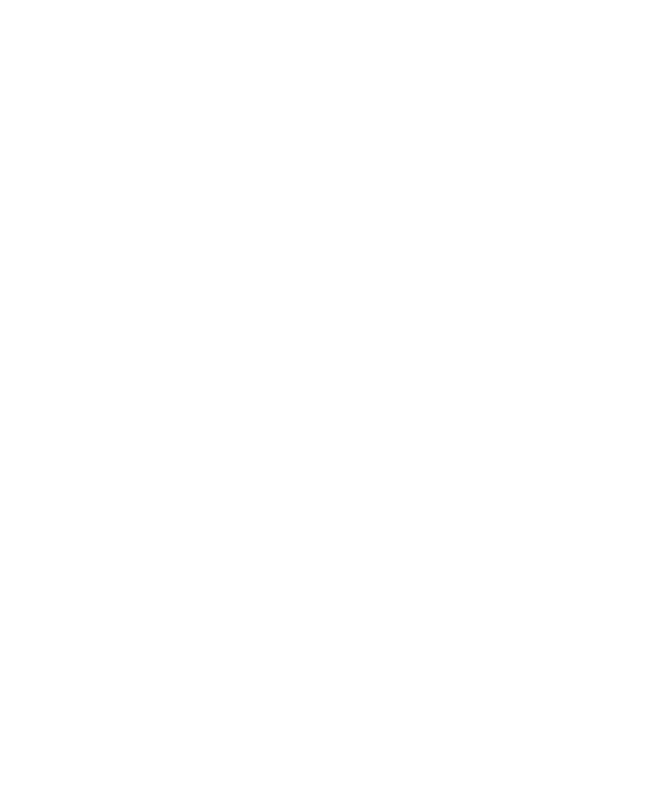
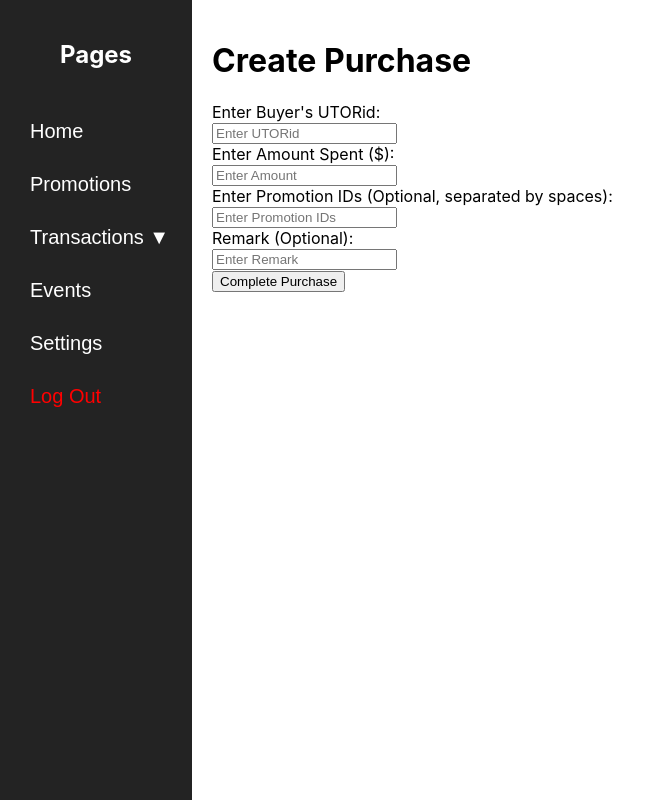
Before and after one commit to grandrx10/CSC309Website, a React (Create React App) app in the folder frontend/: page /transactions/purchase in a window 1280 px wide. Before the commit this address had no page. Shown: the whole page, without its empty margins (0-645 px from the left). Built offline with nearby package versions, Linux system fonts and the light colour scheme.

Commit message:
Cashier purchase creation page Extra: NavBar is always popped out

```diff
--- a/frontend/src/App.jsx
+++ b/frontend/src/App.jsx
@@ -11,6 +11,7 @@
 import Transfer from './pages/Features/Transactions/Transfer';
 import Redeem from './pages/Features/Transactions/Redeem';
 import Process from './pages/Features/Transactions/Process';
+import Purchase from './pages/Features/Transactions/Purchase';
 import Settings from './pages/Home/Settings';
 
 function App() {
@@ -30,6 +31,7 @@
         <Route path="/transfer" element={<Transfer />} />
         <Route path="/redeem" element={<Redeem />} />
         <Route path="/transactions/process" element={<Process />} />
+        <Route path="/transactions/purchase" element={<Purchase />} />
         <Route path="/settings" element={<Settings />} />
       </Routes>
     </Router>
--- a/frontend/src/components/NavBar.js
+++ b/frontend/src/components/NavBar.js
@@ -14,7 +14,7 @@
     /* I borrowed some of the open/close functionality from:
     https://medium.com/swlh/how-to-make-a-side-navigation-bar-in-reactjs-c90747f3410c
     */
-    const [width, setWidth] = useState("0%");
+    const [width, setWidth] = useState("15%");
     const [showSubMenu, setShowSubMenu] = useState(false);
     const openNav = () => {
         setWidth("15%")
@@ -28,9 +28,9 @@
 
     return (
         <div>
-            <button onClick={openNav} className="open-button">☰</button>
+            {/* <button onClick={openNav} className="open-button">☰</button> */}
             <div className="navbar" style={{width: width}}>
-                <button onClick={closeNav} className="close-button">X</button>
+                {/* <button onClick={closeNav} className="close-button">X</button> */}
                 <h2 className="navbar-title">Pages</h2>
                 <ul className="navbar-menu">
                     <li><button onClick={() => navigate('/home')} className={isActive('/home')}>Home</button></li>
@@ -44,6 +44,9 @@
                                 <li><button onClick={() => navigate('/transfer')} className={isActive('/transfer')}>Transfer</button></li>
                                 {isCashier && (
                                     <li><button onClick={() => navigate('/transactions/process')} className={isActive('/transactions/process')}>Process (for cashiers)</button></li>
+                                )}
+                                {isCashier && (
+                                    <li><button onClick={() => navigate('/transactions/purchase')} className={isActive('/transactions/purchase')}>Create Purchase (for cashiers)</button></li>
                                 )}
                             </ul>
                         )}
--- a/frontend/src/pages/Features/Transactions/Process.jsx
+++ b/frontend/src/pages/Features/Transactions/Process.jsx
@@ -50,7 +50,7 @@
     return (
         <div>
             <NavBar>
-                <div class="process">
+                <div className="process">
                     <h1>Process Redemption</h1>
                     <label htmlFor="amount">Enter Redemption ID:</label>
                     <div>
@@ -60,7 +60,7 @@
                             id="redemptionId"
                             value={redemptionId}
                             onChange={handleRedemptionIdChange}
-                            placeholder="Enter Amount"
+                            placeholder="Enter Redemption ID"
                         />
                     </div>
                     <button onClick={handleProcessing}>Process Redemption</button>
--- /dev/null
+++ b/frontend/src/pages/Features/Transactions/Purchase.jsx
@@ -0,0 +1,144 @@
+import React, { useState } from 'react';
+import NavBar from '../../../components/NavBar';
+
+const SuccessMessage = ({ utorId, amount, earned }) => (
+    <div className="transfer-success">
+        <h2>Purchase Successful!</h2>
+        <p>You completed {utorId}'s purchase worth ${amount}.</p>
+        <p>{utorId} earned {earned} points.</p>
+    </div>
+);
+
+const Purchase = () => {
+    const [utorId, setUtorId] = useState('');
+    const [amount, setAmount] = useState('');
+    const [remark, setRemark] = useState('');
+    const [promotions, setPromotions] = useState([]);
+    const [result, setResult] = useState(null);
+
+    const handleUtorIdChange = (event) => {
+        setUtorId(event.target.value);
+    };
+
+    const handleAmountChange = (event) => {
+        setAmount(parseFloat(event.target.value) || '');
+    };
+
+    const handleRemarkChange = (event) => {
+        setRemark(event.target.value);
+    };
+
+    const handlePromotionsChange = (event) => {
+        const input = event.target.value;
+        const ids = input.split(' ').map(id => id.trim()).filter(id => id !== '');
+        setPromotions(ids);
+    };
+
+    const handlePurchase = async () => {
+        try {
+            const token = localStorage.getItem('authToken');
+
+            const response = await fetch(`http://localhost:3100/transactions`, {
+                method: "POST",
+                headers: {
+                    "Content-Type": "application/json",
+                    "Authorization": `Bearer ${token}`
+                },
+                body: JSON.stringify({
+                    utorid: utorId,
+                    type: "purchase",
+                    spent: amount,
+                    remark: remark
+                })
+            });
+
+            if (response.ok) {
+                const data = await response.json();
+                setResult({ success: true, utorId: data.utorid, amount: data.spent, earned: data.earned });
+                setUtorId('');
+                setAmount('');
+                setRemark('');
+                setPromotions([]);
+                console.log("Purchase processed successfully: ", data);
+            } else {
+                const data = await response.json();
+                setResult({ success: false, error: `Error ${response.status}: ${data.error}` });
+                console.error("Failed to process purchase");
+            }
+        } catch (error) {
+            setResult({ success: false, error: "Error during processing: " + error.message });
+            console.error("Error during processing:", error);
+        }
+    }
+
+    return (
+        <div>
+            <NavBar>
+                <div className="purchase">
+                    <h1>Create Purchase</h1>
+                    <label htmlFor="utorId">Enter Buyer's UTORid:</label>
+                    <div>
+                        <input
+                            className="input-field"
+                            type="text"
+                            id="utorId"
+                            value={utorId}
+                            onChange={handleUtorIdChange}
+                            placeholder="Enter UTORid"
+                        />
+                    </div>
+                    <label htmlFor="amount">Enter Amount Spent ($):</label>
+                    <div>
+                        <input
+                            className="input-field"
+                            type="number"
+                            id="amount"
+                            value={amount}
+                            onChange={handleAmountChange}
+                            placeholder="Enter Amount"
+                            step="0.01"
+                        />
+                    </div>
+                    <label htmlFor="promotions">Enter Promotion IDs (Optional, separated by spaces):</label>
+                    <div>
+                        <input
+                            className="input-field"
+                            type="text"
+                            id="promotions"
+                            value={promotions}
+                            onChange={handlePromotionsChange}
+                            placeholder="Enter Promotion IDs"
+                        />
+                    </div>
+                    <label htmlFor="remark">Remark (Optional):</label>
+                    <div>
+                        <input
+                            className="input-field"
+                            type="text"
+                            id="remark"
+                            value={remark}
+                            onChange={handleRemarkChange}
+                            placeholder="Enter Remark"
+                        />
+                    </div>
+                    <button onClick={handlePurchase}>Complete Purchase</button>
+                    {result && result.success && (
+                        <SuccessMessage
+                            utorId={result.utorId}
+                            amount={result.amount}
+                            earned={result.earned}
+                        />
+                    )}
+                    {result && !result.success && (
+                        <div className="transfer-failed">
+                            <h2>Purchase Failed.</h2>
+                            <p>{result.error}</p>
+                        </div>
+                    )}
+                </div>
+            </NavBar>
+        </div>
+    );
+};
+
+export default Purchase;
```
